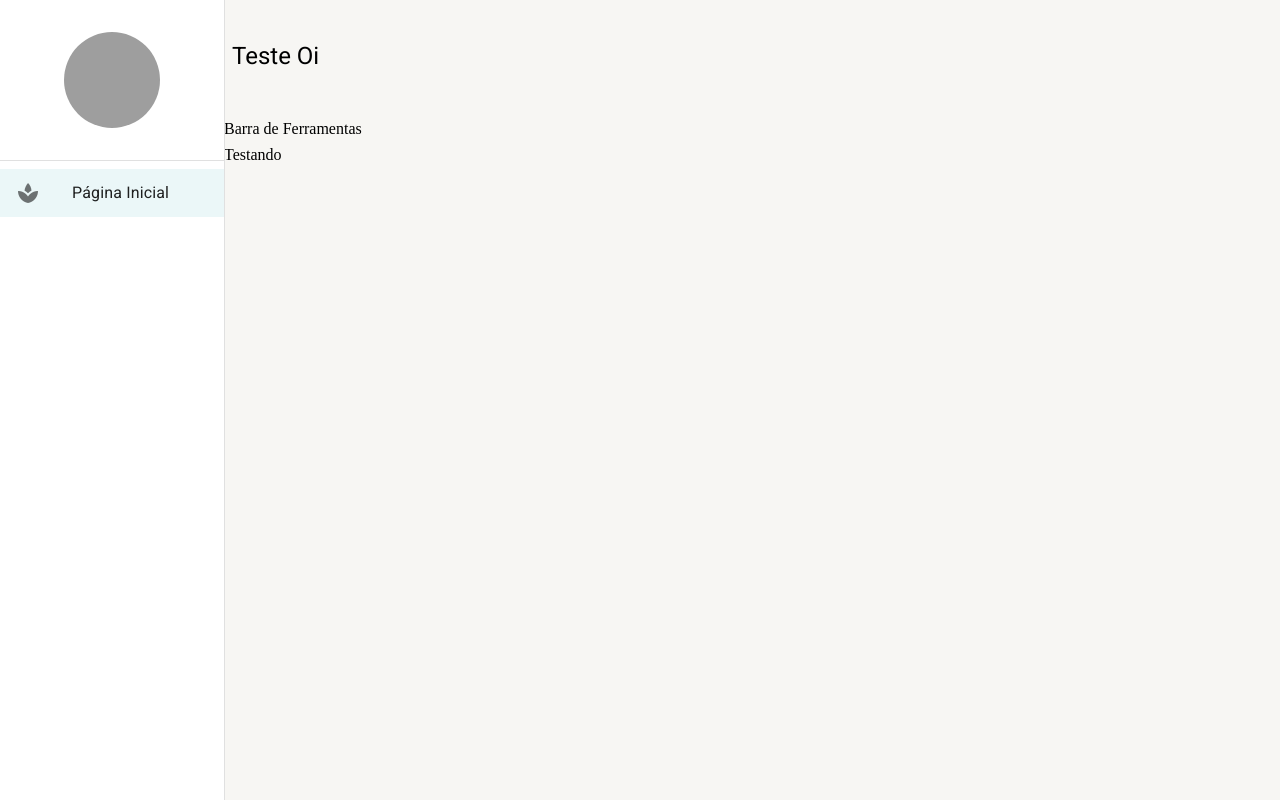
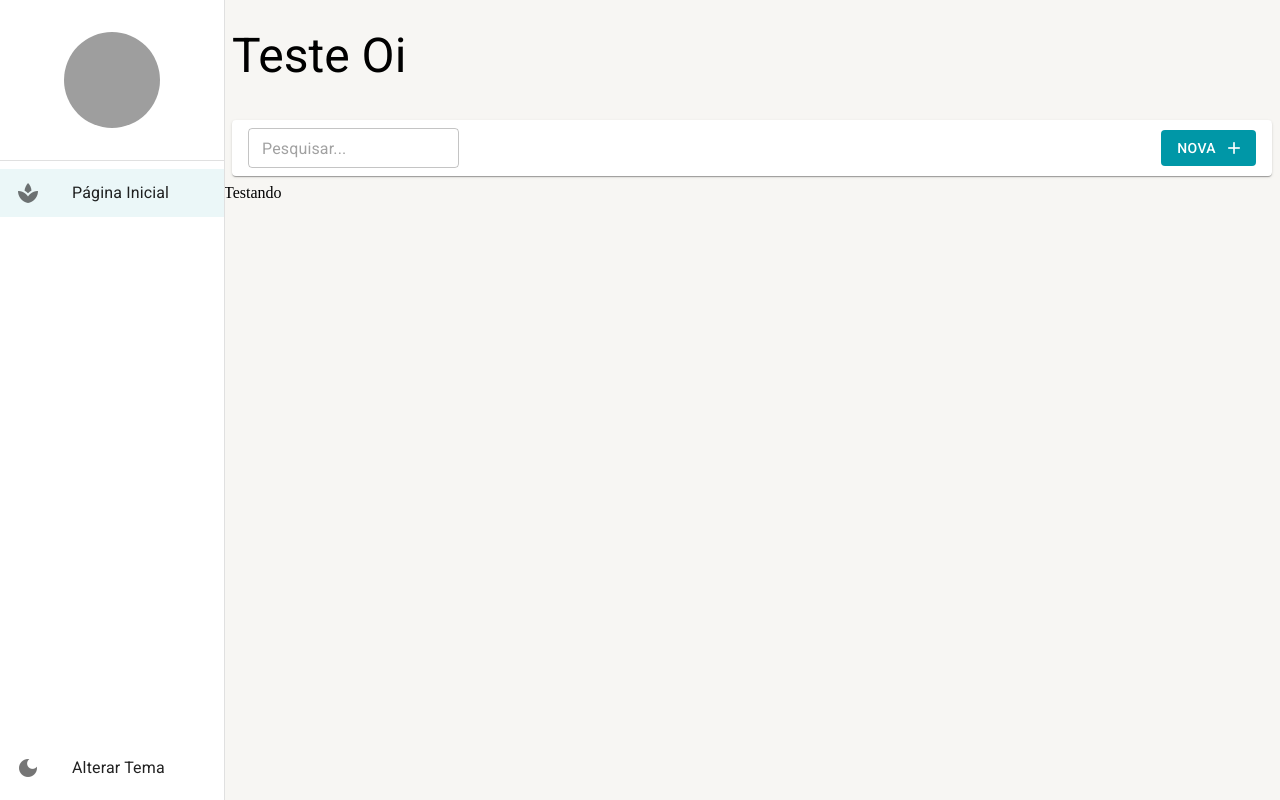
Before and after one commit to NiltonMoraesNeto/portfolio-nilton, a React (Create React App) app: page /pagina-inicial in a window 1280 px wide. Built offline with nearby package versions, Linux system fonts and the light colour scheme; grey boxes are pictures that could not be loaded.

Commit message:
Troca de Tema, Configuração inicial do Dashboard

```diff
--- a/src/pages/dashboard/Dashboard.tsx
+++ b/src/pages/dashboard/Dashboard.tsx
@@ -1,10 +1,13 @@
+import { FerramentasDaListagem } from "../../shared/components";
 import { LayoutBasePages } from "../../shared/layouts";
 
 
 export const Dashboard: React.FC = () => {
 
     return(
-        <LayoutBasePages titulo='Teste Oi'>
+        <LayoutBasePages titulo='Teste Oi' barraDeFerramentas={(
+            <FerramentasDaListagem mostrarInputBusca textoBotaoNovo="Nova"/>
+        )}>
             Testando
         </LayoutBasePages>
     );
--- /dev/null
+++ b/src/shared/components/ferramentas-da-listagem/FerramentasDaListagem.tsx
@@ -0,0 +1,37 @@
+import { Box, Button, Icon, Paper, TextField, useTheme } from "@mui/material";
+
+interface IFerramentasDaListagemProps{
+    textoDaBusca?: string;
+    mostrarInputBusca?: boolean;
+    aoMudarTextoDeBusca?: (novoTexto: string) => void;
+    textoBotaoNovo?: string;
+    mostrarBotaoNovo?: boolean;
+    aoClicarEmNovo?: () => void;
+}
+
+export const FerramentasDaListagem: React.FC<IFerramentasDaListagemProps> = ({
+    textoDaBusca = "",
+    mostrarInputBusca = false,
+    aoMudarTextoDeBusca,
+    textoBotaoNovo = "Novo",
+    mostrarBotaoNovo = true,
+    aoClicarEmNovo
+}) => {
+    const theme = useTheme();
+
+    return (
+        <Box height={theme.spacing(5)} marginX={1} padding={1} paddingX={2} display="flex" gap={1} alignItems="center" component={Paper}>
+            {mostrarInputBusca &&(
+                <TextField size="small" placeholder="Pesquisar..." value={textoDaBusca} onChange={(e) => aoMudarTextoDeBusca?.(e.target.value)}/>
+            )}
+
+            <Box flex={1} display="flex" justifyContent="end">
+            {mostrarBotaoNovo &&(
+                <Button variant="contained" color="primary" disableElevation endIcon={<Icon>add</Icon>} onClick={aoClicarEmNovo}>
+                {textoBotaoNovo}
+            </Button>
+            )}
+            </Box>
+        </Box>
+    );
+};
--- a/src/shared/components/index.ts
+++ b/src/shared/components/index.ts
@@ -1 +1,2 @@
 export * from './menu-lateral/MenuLateral';
+export * from './ferramentas-da-listagem/FerramentasDaListagem';
--- a/src/shared/components/menu-lateral/MenuLateral.tsx
+++ b/src/shared/components/menu-lateral/MenuLateral.tsx
@@ -12,7 +12,7 @@ import {
 } from "@mui/material";
 import { Box } from "@mui/system";
 import InboxIcon from "@mui/icons-material/Inbox";
-import { useDrawerContext } from "../../contexts";
+import { useAppThemeContext, useDrawerContext } from "../../contexts";
 import { useMatch, useNavigate, useResolvedPath } from "react-router-dom";
 
 interface IMenuLateralProps {
@@ -26,13 +26,18 @@ interface IListItemLinkProps {
   onClick: (() => void) | undefined;
 }
 
-const ListItemLink: React.FC<IListItemLinkProps> = ({label, icon, to, onClick}) => {
+const ListItemLink: React.FC<IListItemLinkProps> = ({
+  label,
+  icon,
+  to,
+  onClick,
+}) => {
   const navigate = useNavigate();
 
   const resolvedPath = useResolvedPath(to);
-  const match = useMatch({path: resolvedPath.pathname, end: false});
+  const match = useMatch({ path: resolvedPath.pathname, end: false });
 
-  const handleClick = () =>{
+  const handleClick = () => {
     navigate(to);
     onClick?.();
   };
@@ -52,6 +57,7 @@ export const MenuLateral: React.FC<IMenuLateralProps> = ({ children }) => {
   const smDown = useMediaQuery(theme.breakpoints.down("sm"));
 
   const { isDrawerOpen, toggleDrawerOpen, drawerOptions } = useDrawerContext();
+  const { toggleTheme } = useAppThemeContext();
 
   return (
     <>
@@ -81,14 +87,25 @@ export const MenuLateral: React.FC<IMenuLateralProps> = ({ children }) => {
           <Divider />
           <Box flex={1}>
             <List component="nav">
-              {drawerOptions.map(drawerOption =>(
+              {drawerOptions.map((drawerOption) => (
                 <ListItemLink
-                key={drawerOption.path}
-                icon={drawerOption.icon}
-                label={drawerOption.label}
-                to={drawerOption.path}
-                onClick={smDown ? toggleDrawerOpen : undefined}/>
+                  key={drawerOption.path}
+                  icon={drawerOption.icon}
+                  label={drawerOption.label}
+                  to={drawerOption.path}
+                  onClick={smDown ? toggleDrawerOpen : undefined}
+                />
               ))}
+            </List>
+          </Box>
+          <Box>
+            <List component="nav">
+              <ListItemButton onClick={toggleTheme}>
+                <ListItemIcon>
+                  <Icon>dark_mode</Icon>
+                </ListItemIcon>
+                <ListItemText primary="Alterar Tema" />
+              </ListItemButton>
             </List>
           </Box>
         </Box>
--- a/src/shared/layouts/LayoutBasePages.tsx
+++ b/src/shared/layouts/LayoutBasePages.tsx
@@ -1,3 +1,4 @@
+import { ReactNode } from "react";
 import { Icon, IconButton, Theme, Typography, useMediaQuery, useTheme } from "@mui/material";
 import { Box } from "@mui/system";
 import { useDrawerContext } from "../contexts";
@@ -5,13 +6,16 @@ import { useDrawerContext } from "../contexts";
 interface ILayoutBasePagesProps {
   children: React.ReactNode;
   titulo: string;
+  barraDeFerramentas?: ReactNode;
 }
 
 export const LayoutBasePages: React.FC<ILayoutBasePagesProps> = ({
   children,
   titulo,
+  barraDeFerramentas
 }) => {
-    const smDown = useMediaQuery((theme: Theme) => theme.breakpoints.down("sm"));
+  const smDown = useMediaQuery((theme: Theme) => theme.breakpoints.down("sm"));
+  const mdDown = useMediaQuery((theme: Theme) => theme.breakpoints.down("md"));
     const theme = useTheme();
     //const smDown = useMediaQuery(theme.breakpoints.down("sm"));
 
@@ -19,15 +23,15 @@ export const LayoutBasePages: React.FC<ILayoutBasePagesProps> = ({
 
   return (
     <Box height="100%" display="flex" flexDirection="column" gap={1}>
-      <Box padding={1} height={theme.spacing(12)} display="flex" alignItems="center" gap={1}>
+      <Box padding={1} display="flex" alignItems="center" gap={1} height={theme.spacing(smDown ? 6 : mdDown ? 8 : 12)}>
         {smDown && (
         <IconButton onClick={toggleDrawerOpen}>
             <Icon>menu</Icon>
         </IconButton>)}
-        <Typography variant="h5">{titulo}</Typography>
+        <Typography variant={smDown ? "h5" : mdDown ? "h4" : "h3"} whiteSpace="nowrap" overflow="hidden" textOverflow="ellipsis">{titulo}</Typography>
       </Box>
-      <Box>Barra de Ferramentas</Box>
-      <Box>{children}</Box>
+      {barraDeFerramentas &&(<Box>{barraDeFerramentas}</Box>)}
+      <Box flex={1} overflow="auto">{children}</Box>
     </Box>
   );
 };
--- a/src/shared/themes/Dark.ts
+++ b/src/shared/themes/Dark.ts
@@ -1,8 +1,9 @@
 import { createTheme } from "@mui/material";
-import { blue, cyan, grey } from "@mui/material/colors";
+import { cyan, grey } from "@mui/material/colors";
 
 export const DarkTheme = createTheme({
   palette: {
+    mode: 'dark',
     primary: {
       main: cyan[700],
       dark: cyan[800],
@@ -18,6 +19,11 @@ export const DarkTheme = createTheme({
     background:{
         default: "#001e3c",
         paper: "#0a1929",
+    },
+  },
+  typography: {
+    allVariants:{
+      color: "white"
     }
-  },
+  }
 });
```
